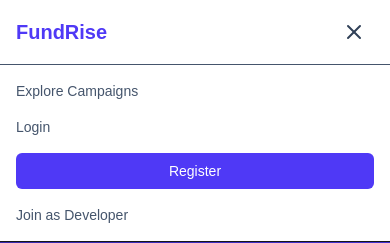
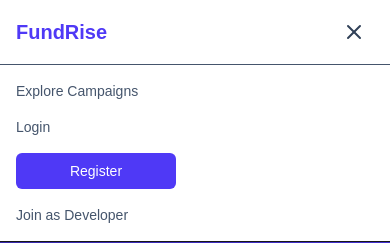
Before and after one commit to Sadiqunnabi17/CF-client, a Next.js app: page / in a window 390 px wide. Both pictures are taken after a click on the button "Toggle menu". Shown: the top 243 px of the page. Built offline with nearby package versions, Linux system fonts and the light colour scheme; no server answers.

Commit message:
Smallpolishing job done

```diff
--- a/src/components/Navbar.jsx
+++ b/src/components/Navbar.jsx
@@ -101,7 +101,7 @@ export default function Navbar() {
               <Link
                 href="/register"
                 onClick={closeMobile}
-                className="bg-indigo-600 text-white px-4 py-2 rounded-md text-center"
+                className="bg-indigo-600 text-white px-4 py-2 rounded-md text-center hover:bg-indigo-700 max-w-[160px]"
               >
                 Register
               </Link>
```
